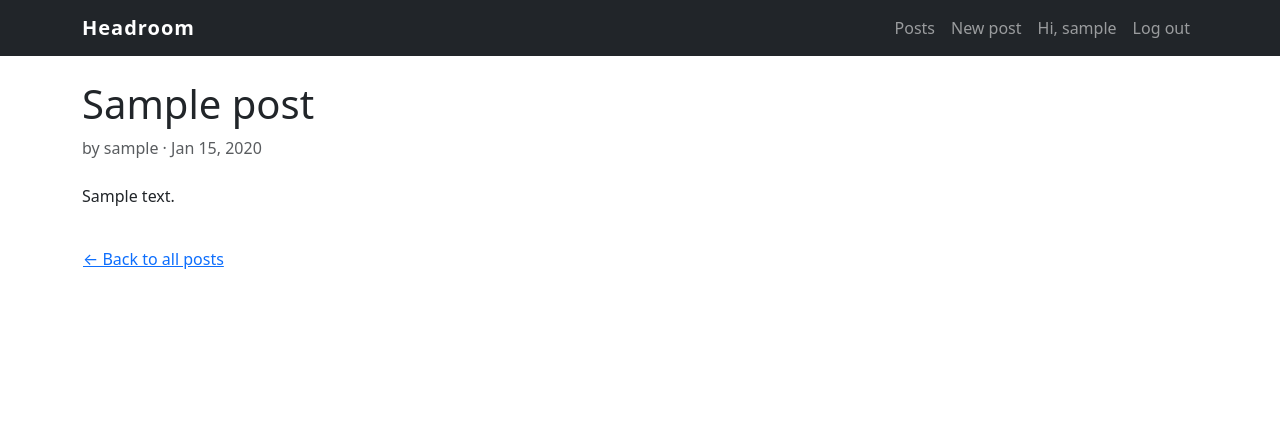
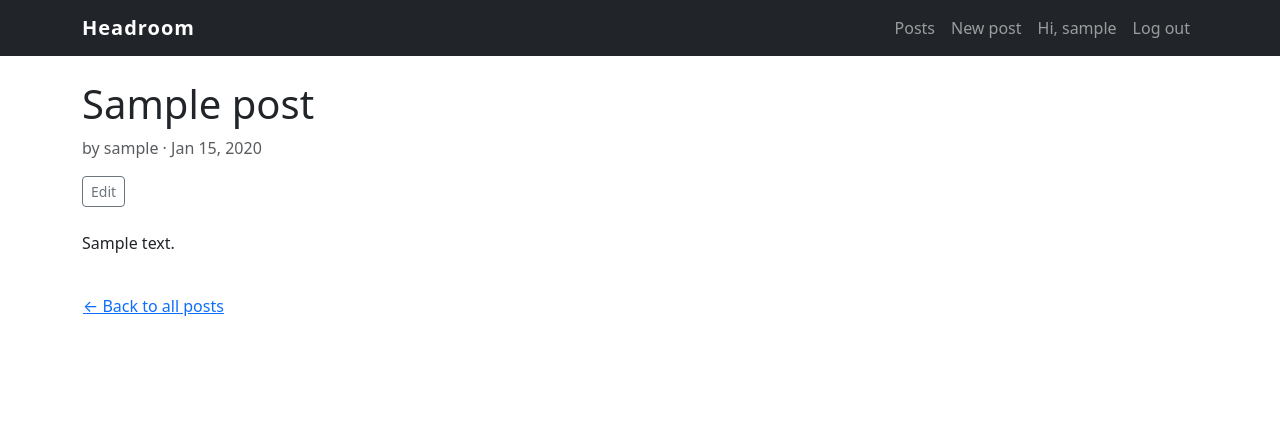
Before and after one commit to lucascauhepe-spec/django-blog-audio, a Django app: a page that uses blog/templates/blog/post_detail.html in a window 1280 px wide. Shown: the top 447 px of the page. Run offline with Django 5.2, Linux system fonts and the light colour scheme; a user stored in the database is signed in; tables that the repository leaves empty hold one stand-in row (values such as "Sample post").

Commit message:
Add post edit view restricted to the author

```diff
--- a/blog/templates/blog/post_detail.html
+++ b/blog/templates/blog/post_detail.html
@@ -12,6 +12,12 @@
       by {{ post.author }} · {{ post.created_at|date:"M j, Y" }}
     </p>
 
+    {% if user == post.author %}
+      <div class="mb-3">
+        <a href="{% url 'blog:post_edit' post.slug %}" class="btn btn-outline-secondary btn-sm">Edit</a>
+      </div>
+    {% endif %}
+
     <div class="mt-4">
       {{ post.content|linebreaks }}
     </div>
--- a/blog/templates/blog/post_form.html
+++ b/blog/templates/blog/post_form.html
@@ -11,7 +11,11 @@
         {% csrf_token %}
         {{ form }}
         <button type="submit" class="btn btn-primary">{{ button_text }}</button>
-        <a href="{% url 'blog:post_list' %}" class="btn btn-link">Cancel</a>
+        {% if post %}
+          <a href="{{ post.get_absolute_url }}" class="btn btn-link">Cancel</a>
+        {% else %}
+          <a href="{% url 'blog:post_list' %}" class="btn btn-link">Cancel</a>
+        {% endif %}
       </form>
     </div>
   </div>
--- a/blog/urls.py
+++ b/blog/urls.py
@@ -7,5 +7,6 @@ app_name = "blog"
 urlpatterns = [
     path("", views.post_list, name="post_list"),
     path("new/", views.post_create, name="post_create"),
+    path("<slug:slug>/edit/", views.post_edit, name="post_edit"),
     path("<slug:slug>/", views.post_detail, name="post_detail"),
 ]
--- a/blog/views.py
+++ b/blog/views.py
@@ -39,3 +39,23 @@ def post_create(request):
         "page_title": "New post",
         "button_text": "Save post",
     })
+
+@login_required
+def post_edit(request, slug):
+    post = get_object_or_404(Post, slug=slug, author=request.user)
+
+    if request.method == "POST":
+        form = PostForm(request.POST, instance=post)
+        if form.is_valid():
+            form.save()
+            messages.success(request, "Post updated.")
+            return redirect(post)
+    else:
+        form = PostForm(instance=post)
+
+    return render(request, "blog/post_form.html", {
+        "form": form,
+        "post": post,
+        "page_title": "Edit post",
+        "button_text": "Save changes",
+    })
```
